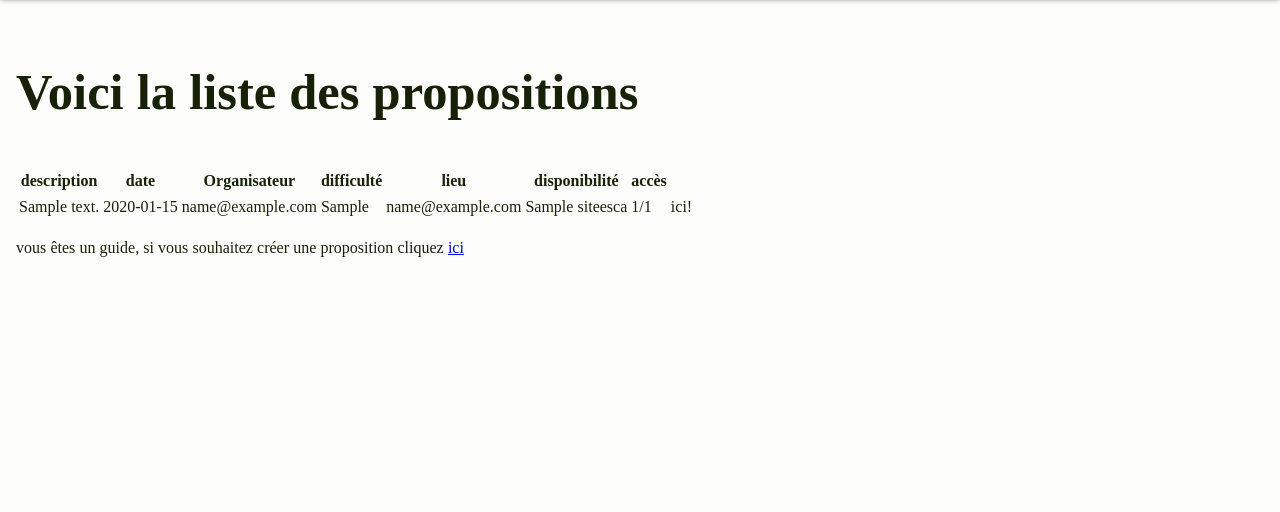
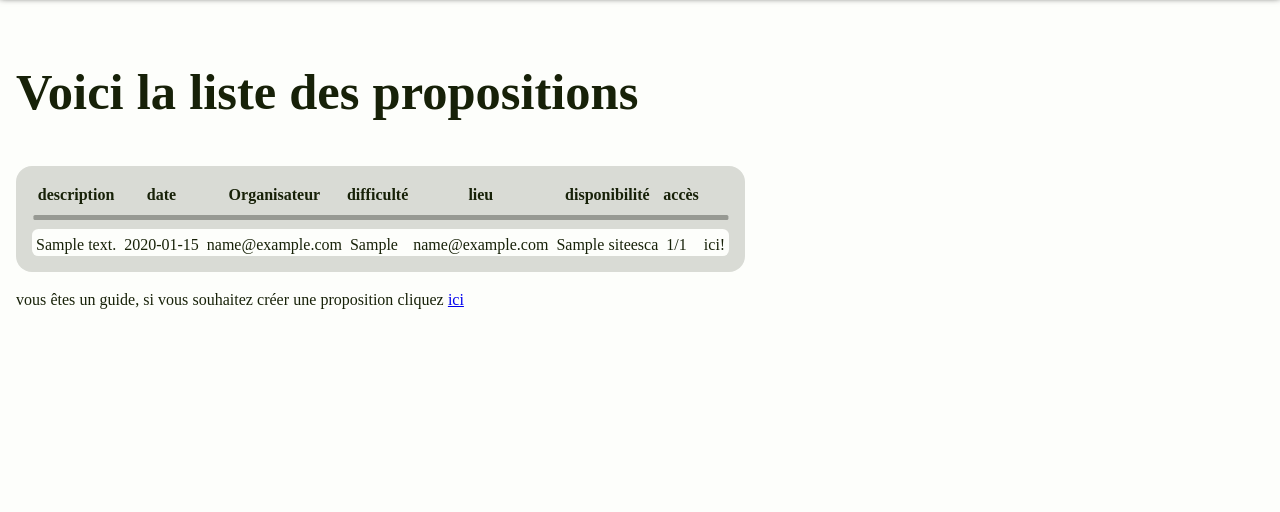
Before and after one commit to xyannick3/Escalada, a Flask app: page /propositions in a window 1280 px wide. Shown: the part 83-595 px from the top of the page. Run offline with Flask 3, Linux system fonts and the light colour scheme; the visitor is signed in with stand-in values (Sample User, id 1); a database or web service that is not in the repository returns one stand-in record (values such as "Sample title"); data that the repository does not hold is empty; some libraries are stand-ins or nearby versions.

Commit message:
table style added

```diff
--- a/DevelopmentFile/static/website.css
+++ b/DevelopmentFile/static/website.css
@@ -294,7 +294,7 @@ img.logo {
     box-shadow: 5px 5px 5px 0px #00000088;
 }
 
-#login_wrapper > form > .separation_bar {
+.separation_bar {
     position: relative;
     height: 0.3rem;
     width: 100%;
@@ -336,6 +336,37 @@ img.logo {
     left: 25%;
 }
 
+.table_wrapper {
+    background-color: var(--background-accent);
+    width: fit-content;
+    padding: 1rem;
+    border-radius: 1rem;
+}
+
+.table_wrapper > table {
+    border: none;
+    border-collapse: collapse;
+
+}
+
+.table_wrapper > table > tbody > tr > td {
+    padding-top: 0.25rem;
+    padding-right: 0.25rem;
+    padding-left: 0.25rem;
+}
+
+.table_wrapper > table > tbody > tr:nth-child(even) > td{
+    background-color: var(--background);
+}
+
+.table_wrapper > table > tbody > tr:nth-child(even) > td:first-child {
+    border-radius: 0.4rem 0 0 0.4rem;
+}
+
+.table_wrapper > table > tbody > tr:nth-child(even) > td:last-child {
+    border-radius: 0 0.4rem 0.4rem 0;
+}
+
 
 
 
--- a/DevelopmentFile/templates/propositions.html
+++ b/DevelopmentFile/templates/propositions.html
@@ -6,8 +6,9 @@
 {%endblock%}
 {%block content%}
 <h2>Voici la liste des propositions </h2>
+<div class="table_wrapper">
     <table>
-    <thread>
+        <thead>
             <tr>
                 <th>description</th>
                 <th>date</th>
@@ -18,23 +19,29 @@
                 <th>accès</th>
             </tr>
 
-    </thread>
+        </thead>
         <tbody>
+            <tr>
+                <th colspan="8">
+                    <div class="separation_bar"></div>
+                </th>
+            </tr>
             {% for i in range(length)%}
                 <tr>
                     <td>{{content[i]["description"]}}</td>
                     <td>{{content[i]["datep"]}}</td>
-                <td><div onmouseout="this.style.backgroundColor='var(--background)'" onmouseover="this.style.backgroundColor='#e74c3c'"  onclick="location.href =  '{{url_for("user", select=content[i]["mail"])}}'">{{content[i]["mail"]}}</div></td>
-                <td><div onmouseout="this.style.backgroundColor='var(--background)'" onmouseover="this.style.backgroundColor='#e74c3c'"  onclick="location.href =  '{{url_for("difficulté", select=content[i]["fr"])}}'">{{content[i]["fr"]}}</div></td>
-                <td><div onmouseout="this.style.backgroundColor='var(--background)'" onmouseover="this.style.backgroundColor='#e74c3c'"  onclick="location.href =  '{{url_for("user", select=content[i]["mail"])}}'">{{content[i]["mail"]}}</div></td>
-                <td><div onmouseout="this.style.backgroundColor='var(--background)'" onmouseover="this.style.backgroundColor='#e74c3c'" onclick = "location.href='{{url_for("site", select=content[i]["idse"])}}';">{{nom[i]["nom"]}}</div></td>
+                    <td><div onmouseout="this.style.backgroundColor='var({% if i%2 == 0 %}--background{% else %}--background-accent{% endif %})'" onmouseover="this.style.backgroundColor='#e74c3c'"  onclick="location.href =  '{{url_for("user", select=content[i]["mail"])}}'">{{content[i]["mail"]}}</div></td>
+                    <td><div onmouseout="this.style.backgroundColor='var({% if i%2 == 0 %}--background{% else %}--background-accent{% endif %})'" onmouseover="this.style.backgroundColor='#e74c3c'"  onclick="location.href =  '{{url_for("difficulté", select=content[i]["fr"])}}'">{{content[i]["fr"]}}</div></td>
+                    <td><div onmouseout="this.style.backgroundColor='var({% if i%2 == 0 %}--background{% else %}--background-accent{% endif %})'" onmouseover="this.style.backgroundColor='#e74c3c'"  onclick="location.href =  '{{url_for("user", select=content[i]["mail"])}}'">{{content[i]["mail"]}}</div></td>
+                    <td><div onmouseout="this.style.backgroundColor='var({% if i%2 == 0 %}--background{% else %}--background-accent{% endif %})'" onmouseover="this.style.backgroundColor='#e74c3c'" onclick = "location.href='{{url_for("site", select=content[i]["idse"])}}';">{{nom[i]["nom"]}}</div></td>
                     <td>{{nbr[i]}}/{{content[i]['nb_max']}}</td>
-                <td><div onmouseout="this.style.backgroundColor='var(--background)'" onmouseover="this.style.backgroundColor='#e74c3c'" onclick = "location.href='{{url_for("proposition", select=content[i]["idpropo"])}}';">ici!</div></td>
+                    <td><div onmouseout="this.style.backgroundColor='var({% if i%2 == 0 %}--background{% else %}--background-accent{% endif %})'" onmouseover="this.style.backgroundColor='#e74c3c'" onclick = "location.href='{{url_for("proposition", select=content[i]["idpropo"])}}';">ici!</div></td>
 
                 </tr>
             {%endfor%}
         </tbody>
     </table>
+</div>
 {%if estguide%}
 <p>vous êtes un guide, si vous souhaitez créer une proposition cliquez <a href="{{url_for('create_propo')}}">ici</a></p>
 {%endif%}
```
Also changed, not shown: DevelopmentFile/templates/difficultés.html (+9 -2 lines), DevelopmentFile/templates/proposition.html (+9 -2 lines). Lines whose indentation alone changed are shown as unchanged.
